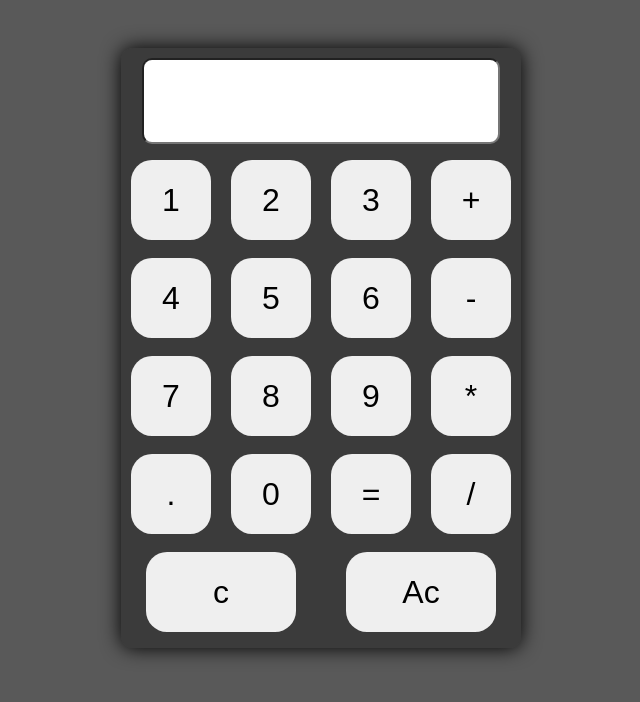
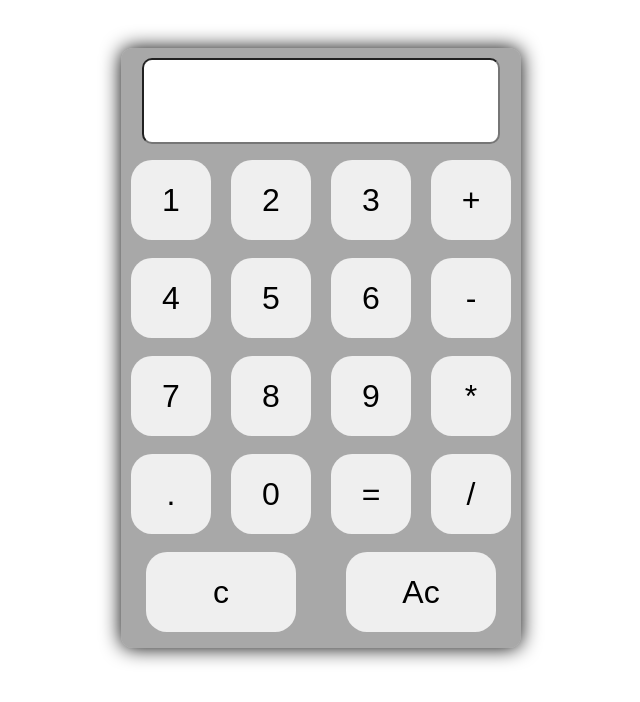
Before and after one commit to yash2154/calculator, a plain HTML site: page index.html in a window 1280 px wide. Shown: the whole page, without its empty margins (319-959 px from the left). Drawn offline with nearby package versions, Linux system fonts and the light colour scheme.

Commit message:
Update style.css

```diff
--- a/style.css
+++ b/style.css
@@ -3,7 +3,7 @@ body {
   justify-content: center;
   font-family: "Lucida Sans", "Lucida Sans Regular", "Lucida Grande",
     "Lucida Sans Unicode", Geneva, Verdana, sans-serif;
-    background-color: rgba(0, 0, 0, 0.651);
+    background-color: white;
 }
 
 .pad {
```
